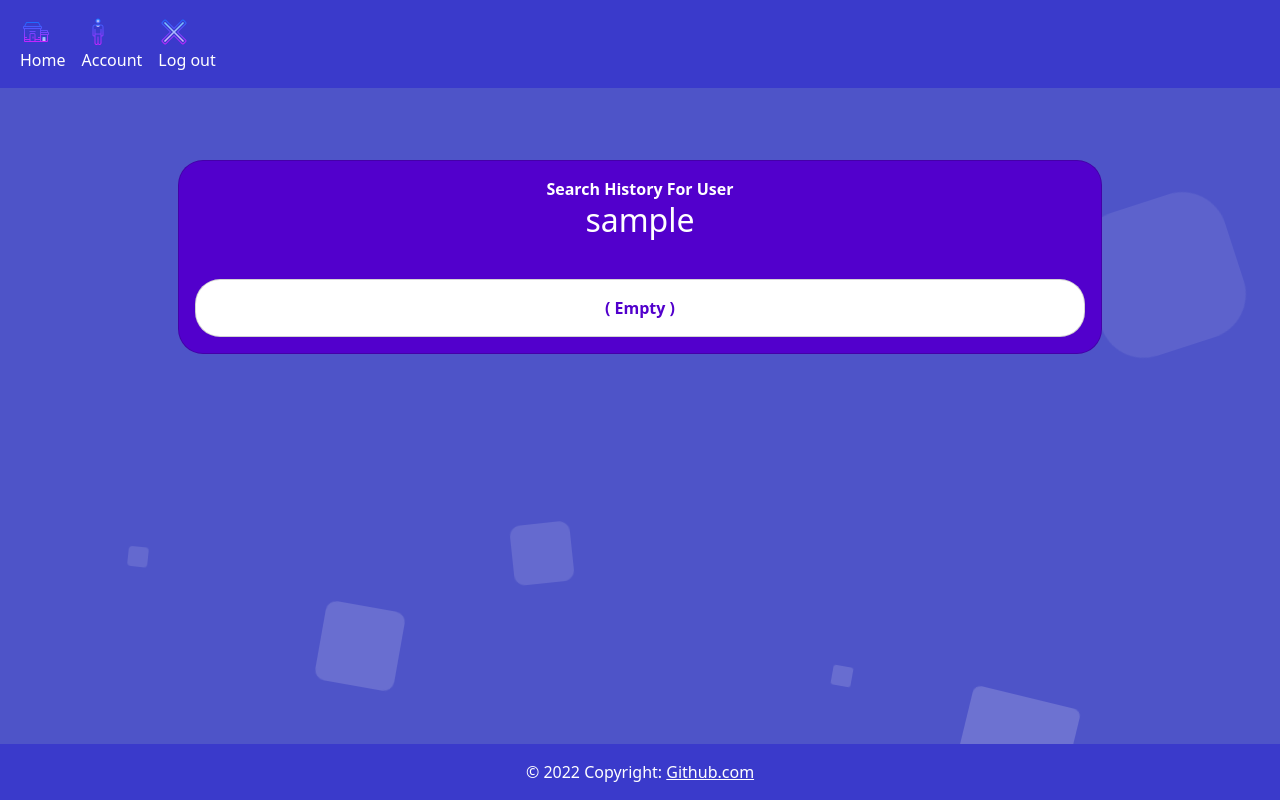
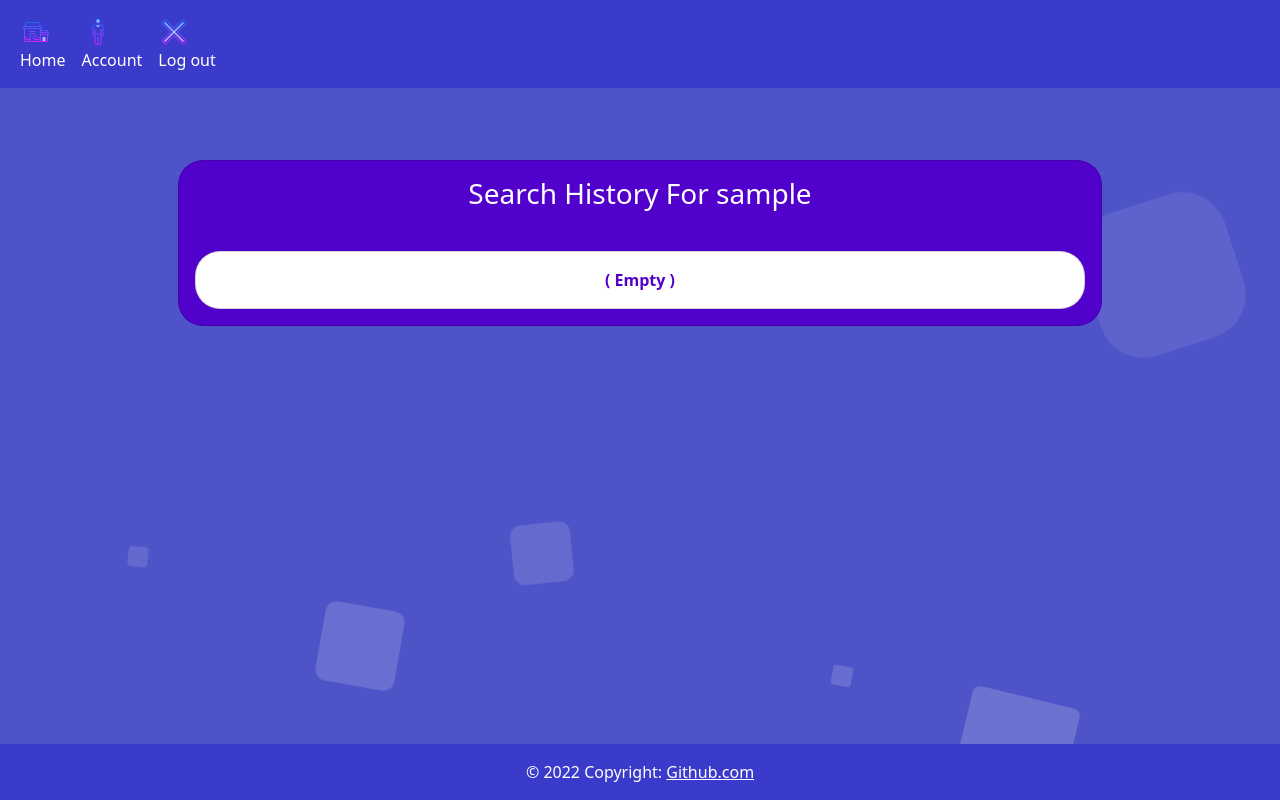
Before and after one commit to nieckojakub/IOProject, a Flask app: page /account in a window 1280 px wide. Run offline with Flask 2, Linux system fonts and the light colour scheme; the visitor is signed in with stand-in values (Sample User, id 1); data comes from the database, SQL or seed files in the repository; data that the repository does not hold is empty; some libraries are stand-ins or nearby versions.

Commit message:
Delete history with history_delete()

```diff
--- a/website/templates/account.html
+++ b/website/templates/account.html
@@ -7,8 +7,7 @@
     <div class="card rounded-lg" style="background-color:#5200cc; border-radius: 25px;">
         <!-- card header-->
         <div class="card-body ">
-            <b>Search History For User</b>
-            <h2 class="card-title">{{ current_user.firstName }}</h2>
+            <h3>Search History For {{ current_user.firstName }}</h3>
         </div>
         <!-- card body-->
         <div class="card-body">
--- a/website/views/auth.py
+++ b/website/views/auth.py
@@ -7,7 +7,7 @@ from website.models import User
 from flask_login import login_user, current_user, logout_user, login_required
 from website.app import bcrypt, login_manager
 from website.email import send_reset_email, send_mail_confirmation
-from .search import history_get
+from .search import history_get, history_delete
 from ..models import History, Product as ProductModel
 from sqlalchemy import select, delete
 
@@ -60,9 +60,7 @@ def signup():
 def account():
     search_btn_id = request.args.get('history-btn', None)
     if search_btn_id is not None:
-        stmt = delete(History).where(History.id == search_btn_id)
-        db.session.execute(stmt)
-        db.session.commit()
+        history_delete(search_btn_id)
         return redirect(url_for('auth.account'))
     history_data, _ = history_get()
     history_data = history_data.get_json()
```
